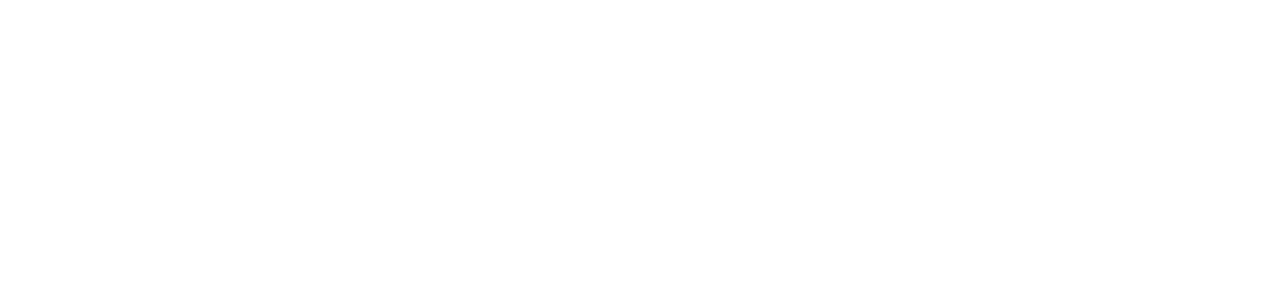
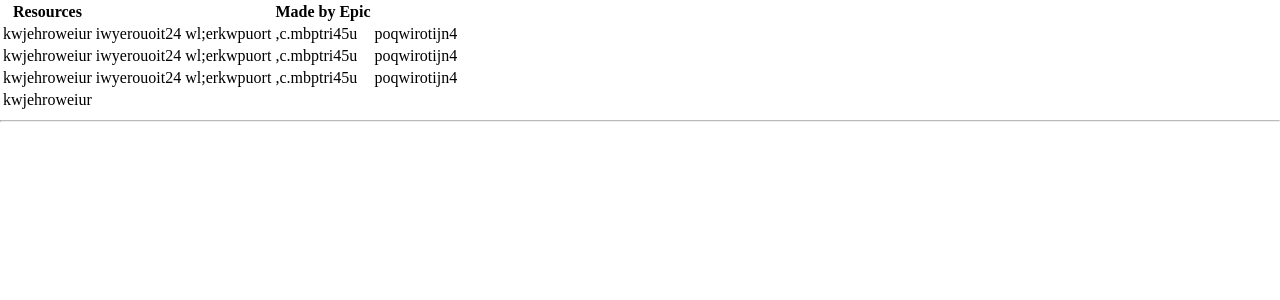
Before and after one commit to Mohaymen-Academy/FE_Team06_Summer1402-page-builder-react, a React (Vite) app in the folder Epik/: page /Footer in a window 1280 px wide. Before the commit this address had no page. Shown: the top 300 px of the page. Built offline with nearby package versions, Linux system fonts and the light colour scheme.

Commit message:
start footer

```diff
--- a/Epik/src/Router.jsx
+++ b/Epik/src/Router.jsx
@@ -1,9 +1,9 @@
 
 import {BrowserRouter , Routes, Route } from 'react-router-dom'
 import Header from "./components/Header.jsx";
-// import HomeSlider from "./components/HomeSlider.jsx";
-import Category from "./components/Category.jsx";
-
+import HomeSlider from "./components/HomeSlider.jsx";
+import Footer from './components/Footer.jsx';
+// import Category from "./components/Category.jsx";
 
 import React, { usestate , useEffect } from "react";
 
@@ -13,8 +13,9 @@
       <BrowserRouter>
         <Routes>
           <Route path='/Header' element={<Header/>} />
-          {/* <Route path='/HomeSlider' exact element={<HomeSlider/>} /> */}
-          <Route path='/Category' exact element={<Category/>} />
+          <Route path='/HomeSlider' exact element={<HomeSlider/>} />
+          <Route path='/Footer' exact element={<Footer/>} />
+          {/* <Route path='/Category' exact element={<Category/>} /> */}
         </Routes>
       </BrowserRouter>
   );
--- /dev/null
+++ b/Epik/src/assets/styles/footer.css
@@ -0,0 +1,9 @@
+.Icons{
+
+}
+/* Solid border */
+hr.solid {
+    border-top: 1px solid #bbb;
+    padding-left: 10px;
+    padding-right: 10px;
+}
--- /dev/null
+++ b/Epik/src/assets/styles/homeslider.css
@@ -0,0 +1,11 @@
+.BigImage{
+    background-position: 0% 0%;
+    background-size: 100% 100%;
+    width: 500px;
+    height: 300px;
+    /* border: 2px solid black; */
+    /* padding: 25px; */
+    background-size:     cover;                      /* <------ */
+    background-repeat:   no-repeat;
+    /* background-position: center center; */
+}
--- /dev/null
+++ b/Epik/src/components/Footer.jsx
@@ -0,0 +1,55 @@
+import React from 'react'
+import '../assets/styles/footer.css'
+export default function Footer() {
+    return (
+        <div>
+            <div className='Icons'></div>
+            <div
+                className='tablecontent'>
+                <table>
+                    <tr>
+                        <th>Resources</th>
+                        <th></th>
+                        <th></th>
+                        <th>Made by Epic</th>
+                        <th></th>
+                    </tr>
+                    <tr>
+                        <td>kwjehroweiur</td>
+                        <td>iwyerouoit24</td>
+                        <td>wl;erkwpuort</td>
+                        <td>,c.mbptri45u</td>
+                        <td>poqwirotijn4</td>
+                    </tr>
+                    <tr>
+                        <td>kwjehroweiur</td>
+                        <td>iwyerouoit24</td>
+                        <td>wl;erkwpuort</td>
+                        <td>,c.mbptri45u</td>
+                        <td>poqwirotijn4</td>
+                    </tr>
+
+                    <tr>
+                        <td>kwjehroweiur</td>
+                        <td>iwyerouoit24</td>
+                        <td>wl;erkwpuort</td>
+                        <td>,c.mbptri45u</td>
+                        <td>poqwirotijn4</td>
+                    </tr>
+
+                    <tr>
+                        <td>kwjehroweiur</td>
+                    </tr>
+
+                </table>
+            </div>
+            <hr className="solid" />
+            <div
+            className='discription'></div>
+            <div>
+
+            </div>
+
+        </div>
+    )
+}
--- a/Epik/src/components/Header.jsx
+++ b/Epik/src/components/Header.jsx
@@ -1,6 +1,6 @@
 import React from 'react';
 import epicgames from '../assets/images/epicgames.jpeg';
-import header from '../assets/styles/header.css'
+import '../assets/styles/header.css'
 const Header = () => {
     return (
         <div
--- a/Epik/src/components/HomeSlider.jsx
+++ b/Epik/src/components/HomeSlider.jsx
@@ -0,0 +1,16 @@
+import React from 'react';
+import homeSlide from '../assets/images/homesliderbigimage.jpg';
+import '../assets/styles/homeslider.css';
+const HomeSlider = () => {
+    return (
+        <div>
+            <div
+                className={'BigImage'}
+                style={{ background: `url(${homeSlide})`}}
+                >
+            </div>
+        </div>
+    );
+}
+
+export default HomeSlider;
```
Also changed, not shown: Epik/src/assets/images/homesliderbigimage.jpg (added), Epik/src/assets/images/homesliderlittleimage.png (added).
